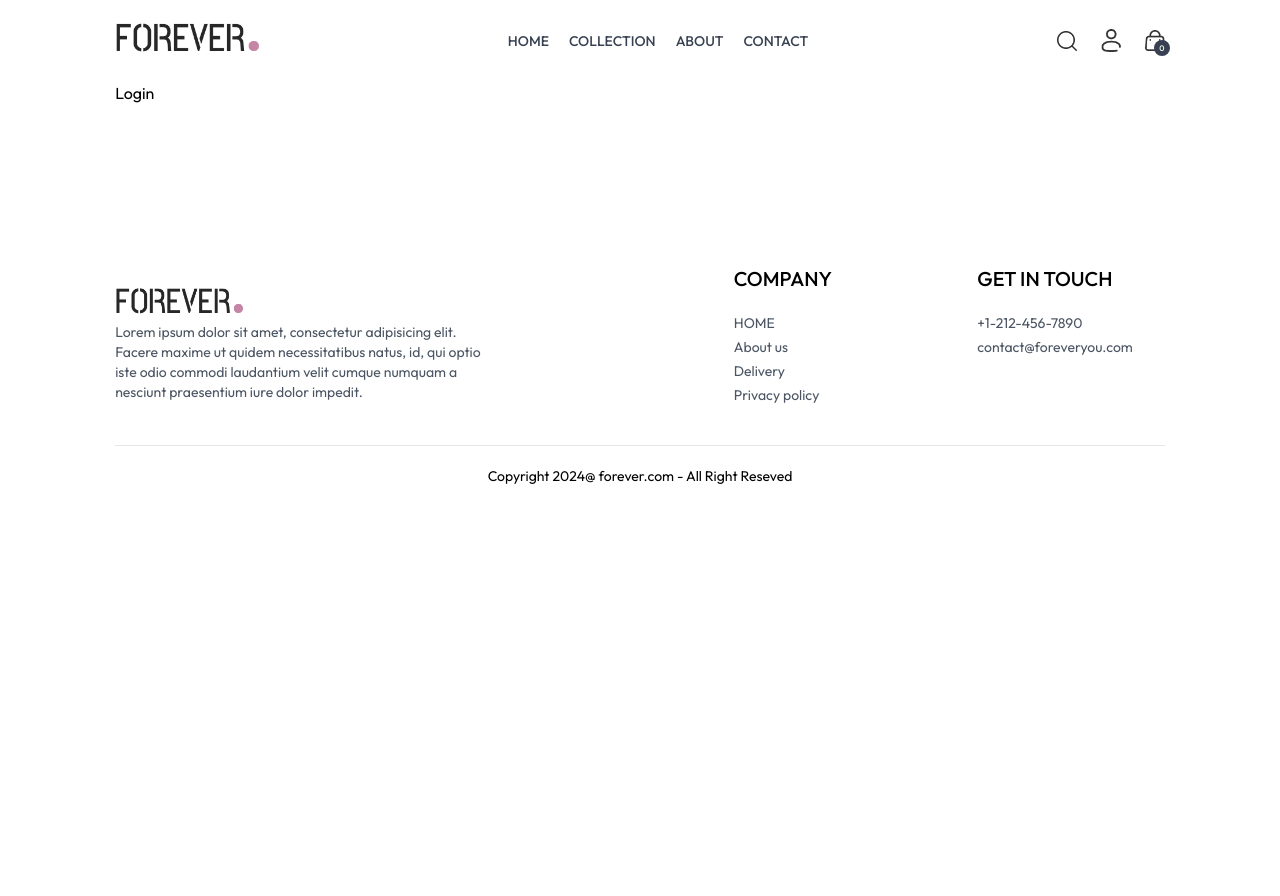
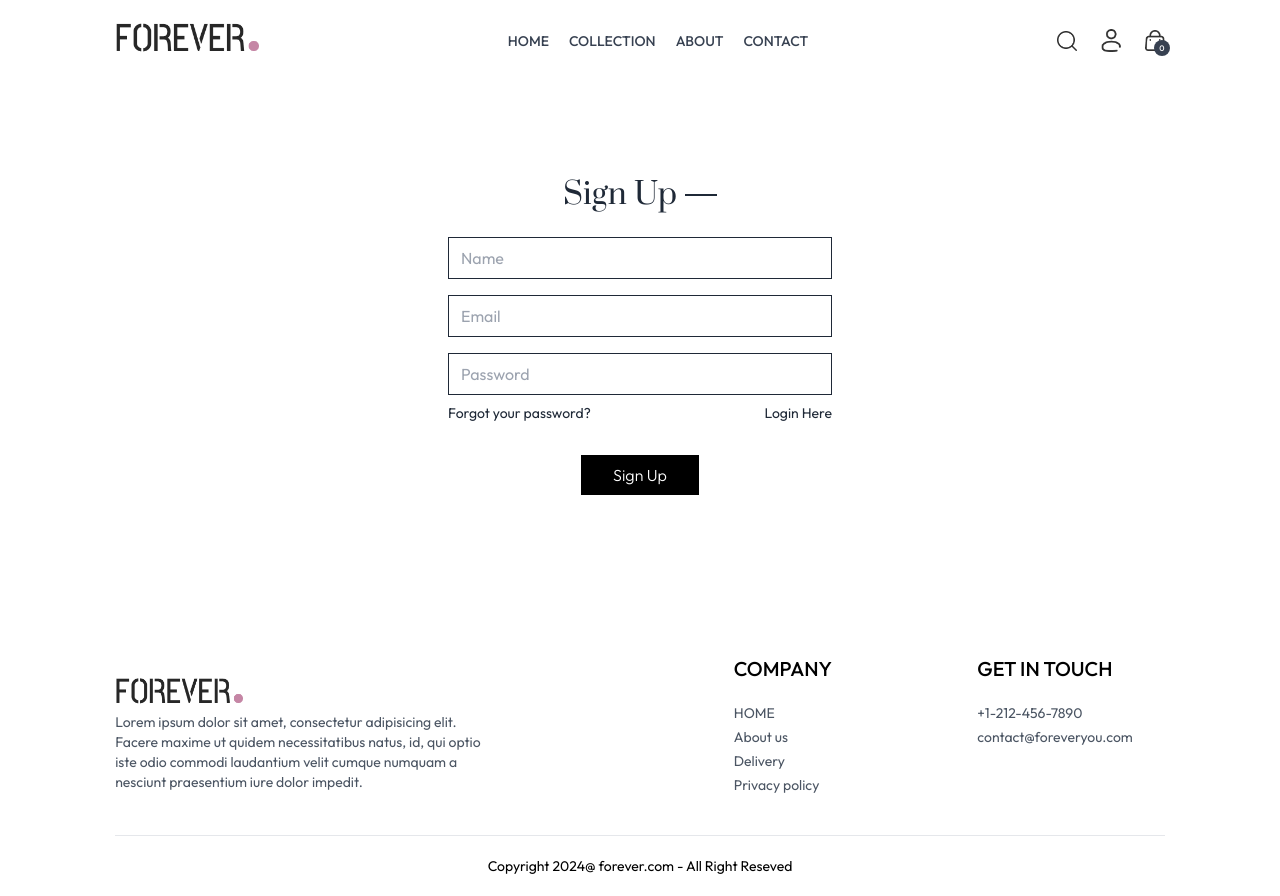
Before and after one commit to lsj2015-hub/forever-mall, a React app in the folder frontend/: page /login in a window 1280 px wide. Before the commit the page ends 800 px from the top, so only its background shows below. Built offline with nearby package versions, Linux system fonts and the light colour scheme; the HTML template or start-up script is replaced by a standard one.

Commit message:
Login Page Design completed

```diff
--- a/frontend/src/components/Navbar.jsx
+++ b/frontend/src/components/Navbar.jsx
@@ -40,11 +40,13 @@
           onClick={() => setShowSearch(true)}
         />
         <div className="group relative">
-          <img
-            src={assets.profile_icon}
-            alt="profile icon"
-            className="w-5 cursor-pointer"
-          />
+          <Link to="/login">
+            <img
+              src={assets.profile_icon}
+              alt="profile icon"
+              className="w-5 cursor-pointer"
+            />
+          </Link>
           <div className="group-hover:block hidden absolute dropdown-menu right-0 pt-4">
             <div className="flex flex-col gap-2 w-36 py-3 px-5 bg-slate-100 text-gray-500 rounded">
               <p className="cursor-pointer hover:text-black">My Profile</p>
--- a/frontend/src/pages/Login.jsx
+++ b/frontend/src/pages/Login.jsx
@@ -1,5 +1,66 @@
+import { useState } from 'react';
+
 const Login = () => {
-  return <div>Login</div>;
+  const [currentState, setCurrentState] = useState('Sign Up');
+
+  const onSubmitHandler = async (event) => {
+    event.preventDefault();
+  };
+
+  return (
+    <form
+      onSubmit={onSubmitHandler}
+      className="flex flex-col items-center w-[90%] sm:max-w-96 m-auto mt-14 gap-4 text-gray-800"
+    >
+      <div className="inline-flex items-center gap-2 mb-2 mt-10">
+        <p className="prata-regular text-3xl">{currentState}</p>
+        <hr className="border-none h-[1.5px] w-8 bg-gray-800" />
+      </div>
+      {currentState === 'Login' ? (
+        ''
+      ) : (
+        <input
+          type="text"
+          className="w-full px-3 py-2 border border-gray-800"
+          placeholder="Name"
+          required
+        />
+      )}
+      <input
+        type="email"
+        className="w-full px-3 py-2 border border-gray-800"
+        placeholder="Email"
+        required
+      />
+      <input
+        type="password"
+        className="w-full px-3 py-2 border border-gray-800"
+        placeholder="Password"
+        required
+      />
+      <div className="w-full flex justify-between text-sm mt-[-8px]">
+        <p className="cursor-pointer">Forgot your password?</p>
+        {currentState === 'Login' ? (
+          <p
+            onClick={() => setCurrentState('Sign Up')}
+            className="cursor-pointer"
+          >
+            Create account
+          </p>
+        ) : (
+          <p
+            onClick={() => setCurrentState('Login')}
+            className="cursor-pointer"
+          >
+            Login Here
+          </p>
+        )}
+      </div>
+      <button className="bg-black text-white font-light px-8 py-2 mt-4">
+        {currentState === 'Login' ? 'Sign In' : 'Sign Up'}
+      </button>
+    </form>
+  );
 };
 
 export default Login;
```
